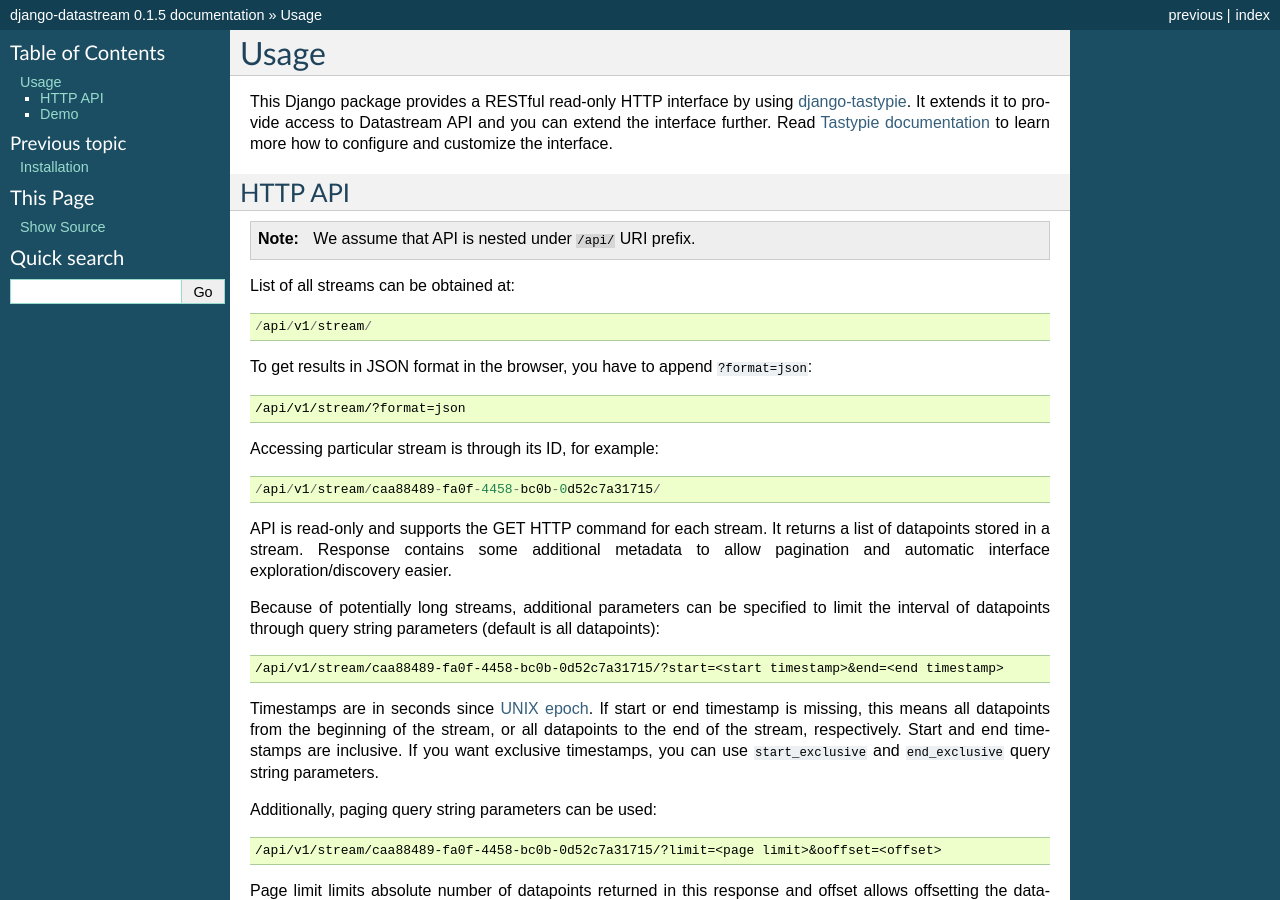
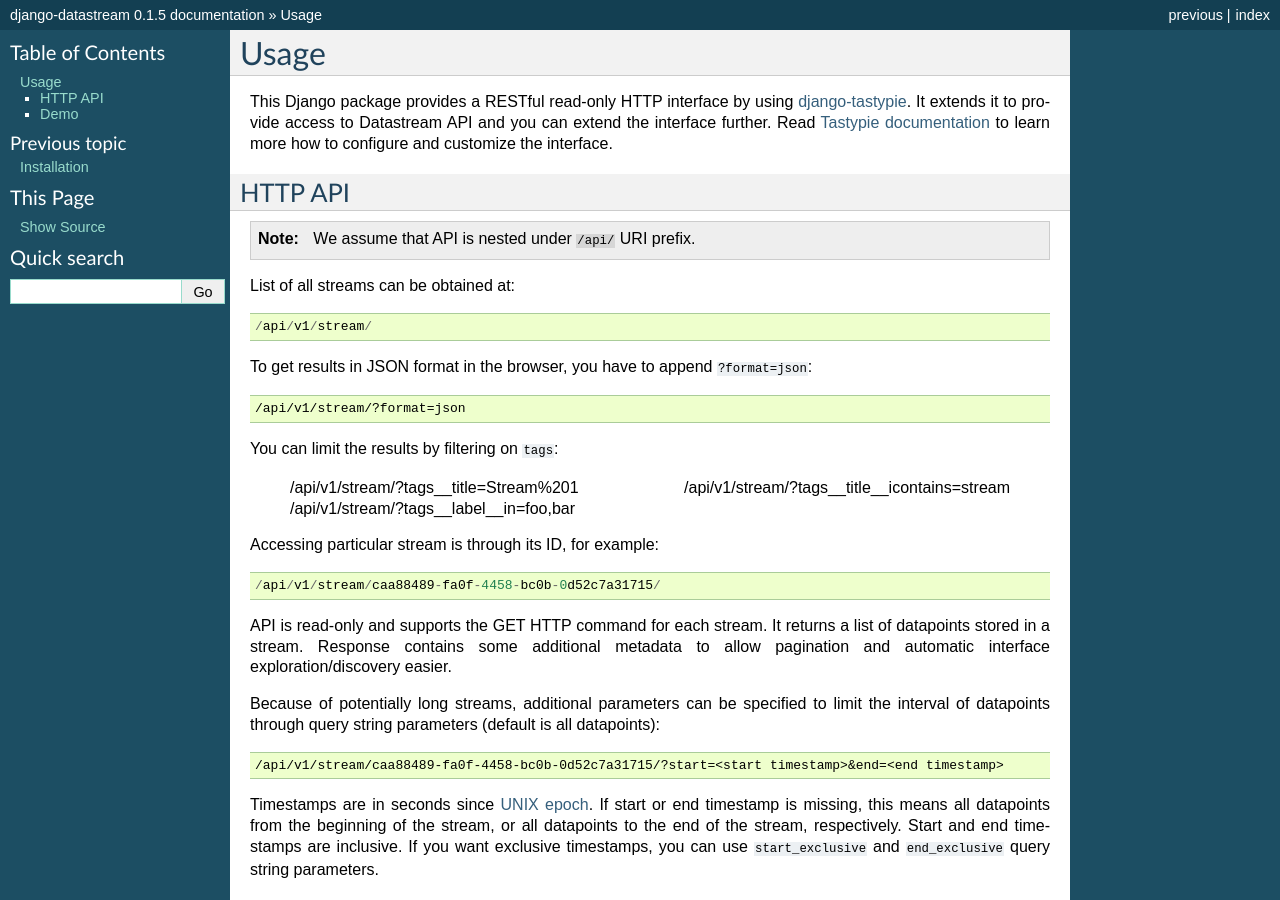
Before and after one commit to wlanslovenija/django-datastream, a Sphinx documentation site: the page built from docs/usage.rst, in a window 1280 px wide and 900 px high. Built offline with Sphinx 7.4.7, drawn with Linux system fonts in a browser that asks for light colours.

Commit message:
Improved documentation.

```diff
--- a/docs/usage.rst
+++ b/docs/usage.rst
@@ -22,6 +22,12 @@ List of all streams can be obtained at::
 To get results in JSON format in the browser, you have to append ``?format=json``::
 
     /api/v1/stream/?format=json
+
+You can limit the results by filtering on ``tags``:
+
+    /api/v1/stream/?tags__title=Stream%201
+    /api/v1/stream/?tags__title__icontains=stream
+    /api/v1/stream/?tags__label__in=foo,bar
 
 Accessing particular stream is through its ID, for example::
 
```
